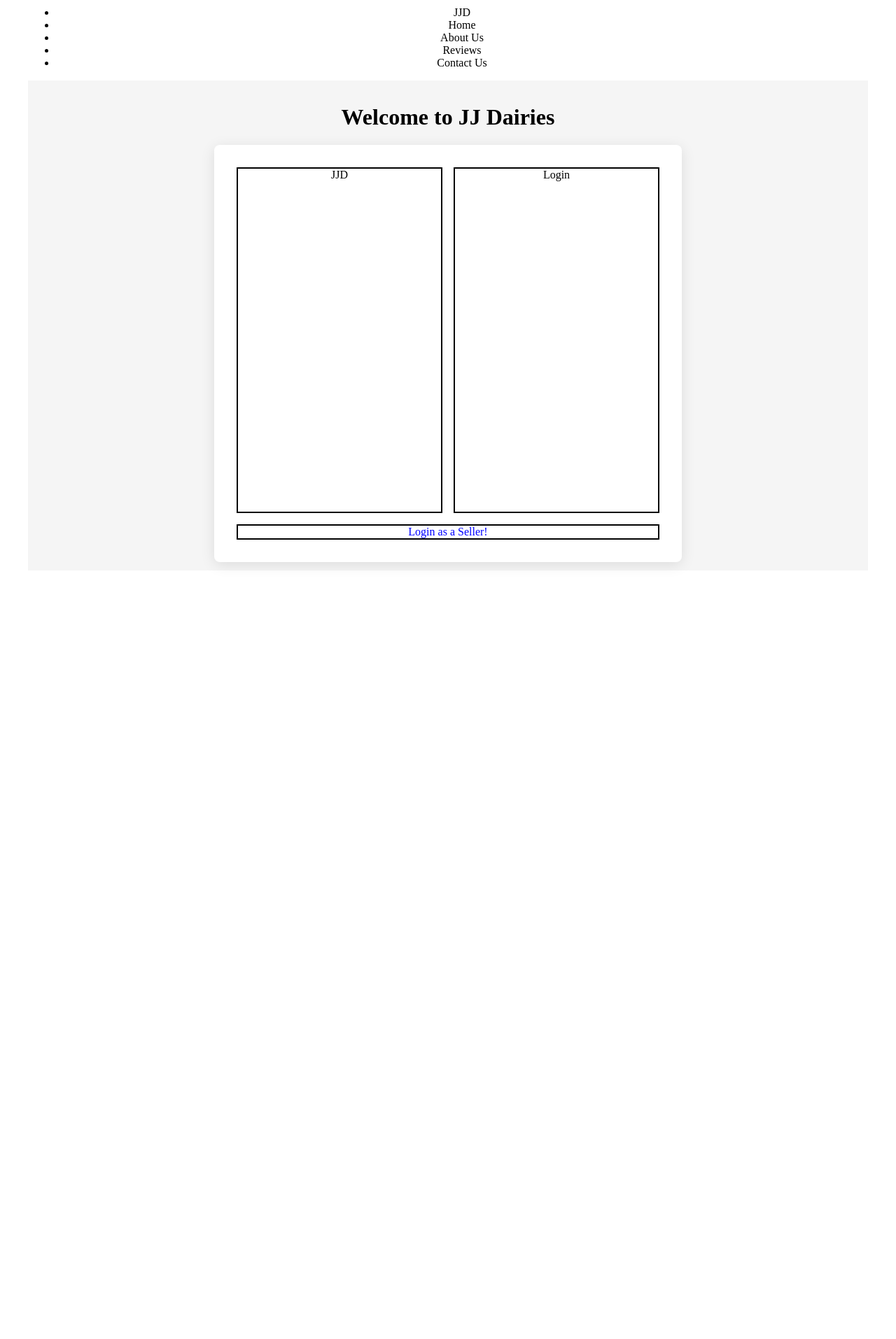
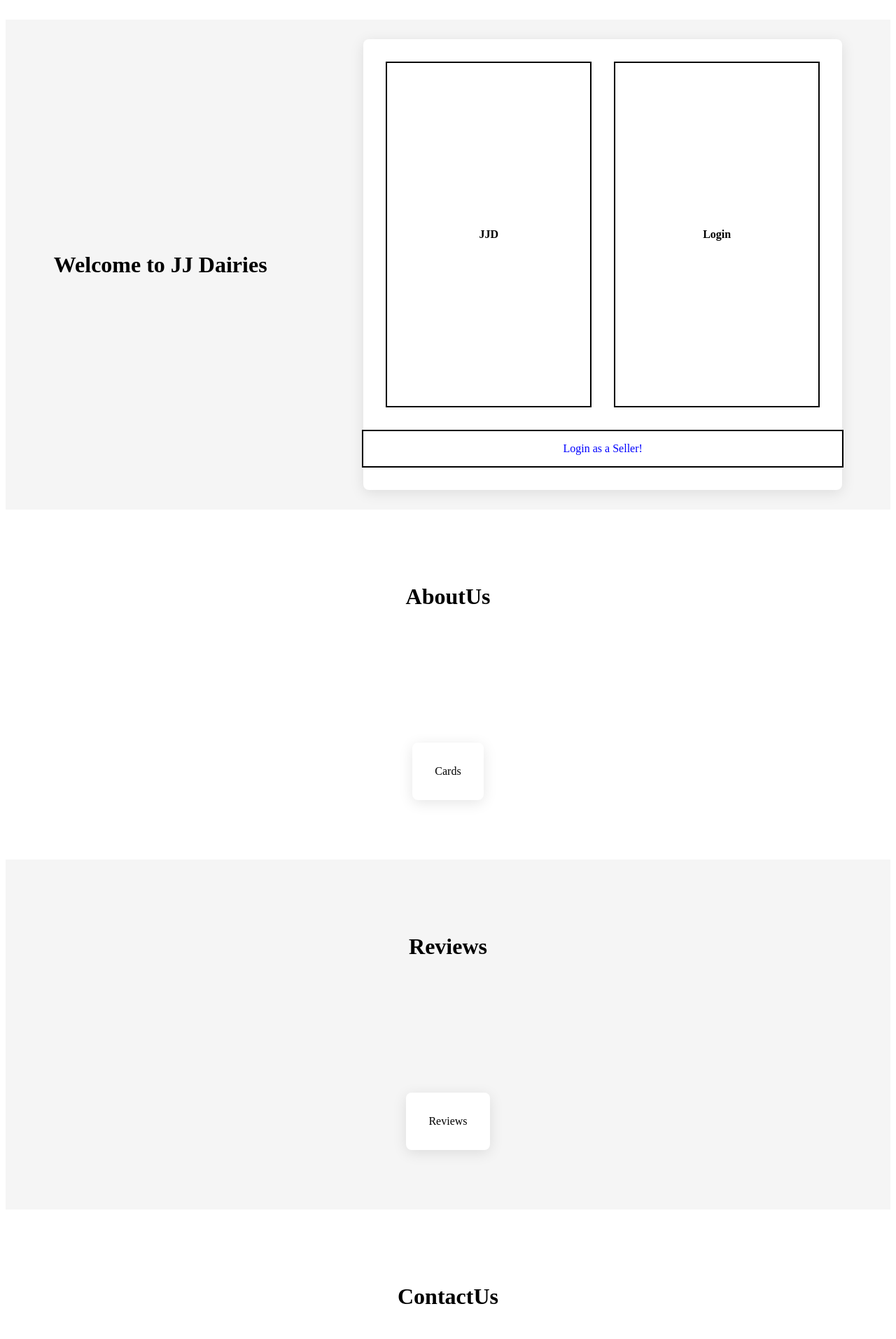
Before and after one commit to gvram13541/JJD, a React (Vite) app in the folder Frontend/: page / in a window 1280 px wide. Shown: the part 47-1960 px from the top of the page at 70% size. Before the commit the page ends 902 px from the top, so only its background shows below. Built offline with nearby package versions, Linux system fonts and the light colour scheme.

Commit message:
added other pages

```diff
--- a/Frontend/src/App.css
+++ b/Frontend/src/App.css
@@ -1,6 +1,6 @@
 #root {
-  max-width: 1280px;
-  margin: 0 auto;
-  padding: 2rem;
+  max-width: 100%;
+  margin: 0;
+  padding: 0;
   text-align: center;
 }
--- a/Frontend/src/App.jsx
+++ b/Frontend/src/App.jsx
@@ -1,5 +1,8 @@
 import WelcomeNav from './pages/welcomeNav.jsx'
 import Welcome from './pages/welcome.jsx'
+import AboutUs from './pages/aboutUs.jsx'
+import Reviews from './pages/reviews.jsx'
+import ContactUs from './pages/contactUs.jsx'
 
 import './App.css'
 
@@ -9,6 +12,9 @@ function App() {
      <div>
         <WelcomeNav />
         <Welcome />
+        <AboutUs />
+        <Reviews />
+        <ContactUs />
      </div>
     </>
   )
--- /dev/null
+++ b/Frontend/src/pages/aboutUs.jsx
@@ -0,0 +1,21 @@
+import '../styles/aboutUs.css'
+
+function AboutUs() {
+    return (
+        <>
+        <div className='aboutUs'>
+            <div className='heading'>
+                <h1>AboutUs</h1>
+            </div>
+
+            <div className="cards">
+                <div className="card-1">
+                    Cards
+                </div>
+            </div>
+        </div>
+        </>
+    )
+}
+
+export default AboutUs
--- /dev/null
+++ b/Frontend/src/pages/contactUs.jsx
@@ -0,0 +1,21 @@
+import '../styles/contactUs.css'
+
+function ContactUs() {
+    return (
+        <>
+        <div className='contactUs'>
+            <div className='heading'>
+                <h1>ContactUs</h1>
+            </div>
+
+            <div className="cards">
+                <div className="card-1">
+                    Cards
+                </div>
+            </div>
+        </div>
+        </>
+    )
+}
+
+export default ContactUs
--- /dev/null
+++ b/Frontend/src/pages/reviews.jsx
@@ -0,0 +1,21 @@
+import '../styles/reviews.css'
+
+function Reviews() {
+    return (
+        <>
+        <div className='reviews'>
+            <div className='heading'>
+                <h1>Reviews</h1>
+            </div>
+
+            <div className="cards">
+                <div className="review-1">
+                    Reviews
+                </div>
+            </div>
+        </div>
+        </>
+    )
+}
+
+export default Reviews
--- a/Frontend/src/pages/welcomeNav.jsx
+++ b/Frontend/src/pages/welcomeNav.jsx
@@ -1,22 +1,18 @@
+import '../styles/welcomeNav.css'
+
 function WelcomeNav() {
     return (
-        <>
         <div className="welcomeNav">
             <nav className="items">
                 <ul>
-                        <div>
                     <li className="logo">JJD</li>
-                        </div>
-                        <div>
                     <li>Home</li>
                     <li>About Us</li>
                     <li>Reviews</li>
                     <li>Contact Us</li>
-                        </div>
                 </ul>
             </nav>
         </div>
-        </>
     )
 }
 
--- /dev/null
+++ b/Frontend/src/styles/aboutUs.css
@@ -0,0 +1,20 @@
+.aboutUs {
+  height: 500px;
+  display: flex;
+  flex-direction: column;
+  justify-content: space-around;
+  align-items: center;
+  /* background-color: #f5f5f5; */
+}
+
+.cards {
+  background: white;
+  padding: 2rem;
+  border-radius: 8px;
+  box-shadow: 0 4px 20px rgba(0,0,0,0.1);
+  display: flex;
+  flex-direction: column;
+  gap: 1rem;
+  text-align: center;
+  align-items: center;
+}
--- /dev/null
+++ b/Frontend/src/styles/contactUs.css
@@ -0,0 +1,20 @@
+.contactUs {
+  height: 500px;
+  display: flex;
+  flex-direction: column;
+  justify-content: space-around;
+  align-items: center;
+  /* background-color: #f5f5f5; */
+}
+
+.cards {
+  background: white;
+  padding: 2rem;
+  border-radius: 8px;
+  box-shadow: 0 4px 20px rgba(0,0,0,0.1);
+  display: flex;
+  flex-direction: column;
+  gap: 1rem;
+  text-align: center;
+  align-items: center;
+}
--- /dev/null
+++ b/Frontend/src/styles/reviews.css
@@ -0,0 +1,20 @@
+.reviews {
+  height: 500px;
+  display: flex;
+  flex-direction: column;
+  justify-content: space-around;
+  align-items: center;
+  background-color: #f5f5f5;
+}
+
+.cards {
+  background: white;
+  padding: 2rem;
+  border-radius: 8px;
+  box-shadow: 0 4px 20px rgba(0,0,0,0.1);
+  display: flex;
+  flex-direction: column;
+  gap: 1rem;
+  text-align: center;
+  align-items: center;
+}
--- a/Frontend/src/styles/welcome.css
+++ b/Frontend/src/styles/welcome.css
@@ -1,14 +1,13 @@
 .welcomePage {
-  height: 700px;               /* Full height of the viewport */
+  height: 700px;
   display: flex;
-  flex-direction: column;
-  justify-content: center;     /* Horizontally center */
-  align-items: center;         /* Vertically center */
-  background-color: #f5f5f5;   /* Optional: light background */
+  justify-content: space-around;
+  align-items: center;
+  background-color: #f5f5f5;
 }
 
 .welcome {
-  background: white;           /* Optional styling */
+  background: white;
   padding: 2rem;
   border-radius: 8px;
   box-shadow: 0 4px 20px rgba(0,0,0,0.1);
@@ -16,31 +15,36 @@
   flex-direction: column;
   gap: 1rem;
   text-align: center;
+  align-items: center;
 }
 
 .vertical {
   display: flex;
-  justify-content: space-between;
-  gap: 1rem;
+  justify-content: center;
+  gap: 2rem;
+  margin-bottom: 1rem;
 }
 
-.side1 {
-    height: 490px;
-    width: 290px;
-    border: 2px solid black;
-}
-
+.side1,
 .side2 {
-    height: 490px;
-    width: 290px;
-    border: 2px solid black;
+  height: 490px;
+  width: 290px;
+  border: 2px solid black;
+  display: flex;
+  align-items: center;
+  justify-content: center;
+  font-weight: bold;
 }
 
 .horizontal {
-    border: 2px solid black;
+  border: 2px solid black;
+  padding: 1rem 2rem;
+  width: 100%;
 }
 
 .horizontal a {
   color: blue;
   cursor: pointer;
+  text-decoration: none;
+  font-size: 1rem;
 }
--- /dev/null
+++ b/Frontend/src/styles/welcomeNav.css
@@ -0,0 +1,21 @@
+.items ul {
+  list-style: none;
+  display: flex;
+  justify-content: space-between;
+  align-items: center;
+  padding: 0 2rem;
+  gap: 2rem;
+}
+
+.items li {
+  padding: 0.5rem 1rem;
+  font-weight: 500;
+  cursor: pointer;
+}
+
+/* Optional styling for logo */
+.logo {
+  font-weight: bold;
+  font-size: 1.5rem;
+  margin-right: auto; /* push everything else to the right */
+}
```
Lines whose indentation alone changed are shown as unchanged.
